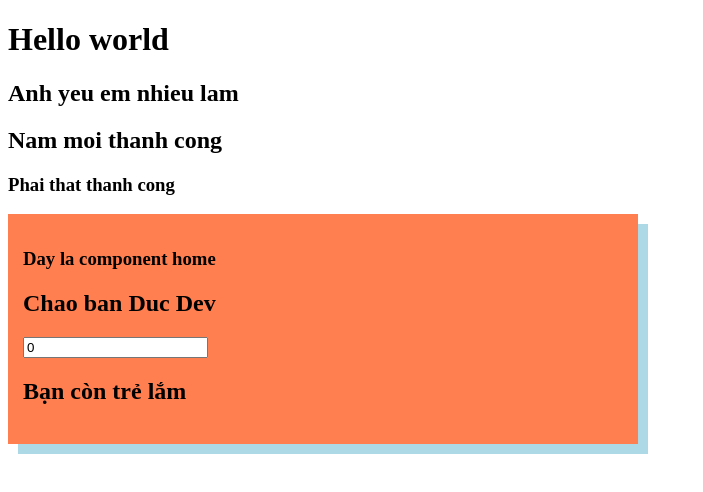
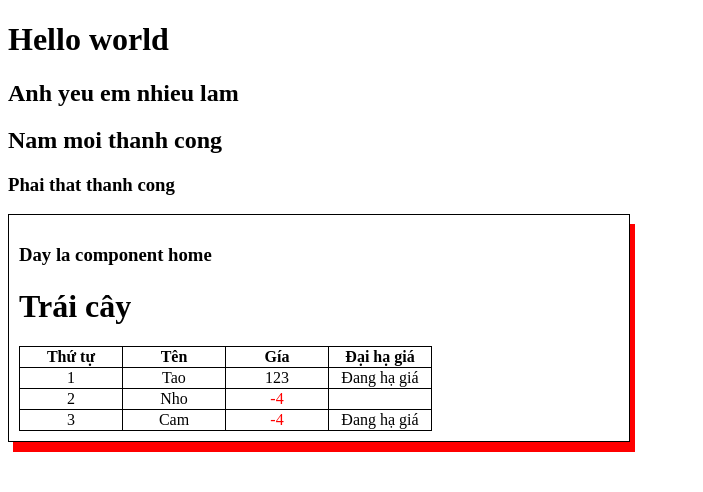
Before and after one commit to DucCoderXTND/Learn-Angular, an Angular app: page / in a window 1280 px wide. Shown: the top 492 px of the page, without its empty margins (0-703 px from the left). Built offline with nearby package versions, Linux system fonts and the light colour scheme.

Commit message:
Cách dùng *ngFor trong angular

```diff
--- a/src/app/home/home.component.css
+++ b/src/app/home/home.component.css
@@ -1,7 +1,23 @@
 .test {
+  border: 1px solid;
+  padding: 10px;
+  box-shadow: 5px 10px red;
   width: 600px;
-  height: 200px;
-  padding: 15px;
-  background-color: coral;
-  box-shadow: 10px 10px lightblue;
 }
+
+.table2,
+td,
+th {
+  border-collapse: collapse;
+  border: 1px solid black;
+}
+td,
+th {
+  min-width: 100px;
+}
+.so_am {
+  color: red;
+}
+.center {
+  text-align: center;
+}
--- a/src/app/home/home.component.html
+++ b/src/app/home/home.component.html
@@ -1,17 +1,26 @@
 <div class="test">
   <h3>Day la component home</h3>
-  <h2>Chao ban {{ name }}</h2>
-  <input type="text" [(ngModel)]="age" />
+  <h1>Trái cây</h1>
 
-  <!-- <h2 *ngIf="age > 18">Bạn quá già rồi</h2>
-  <h2 *ngIf="age <=18">Bạn còn trẻ lắm</h2> -->
-
-  <div *ngIf="age <= 18; then tre; else gia"></div>
-
-  <ng-template #tre>
-    <h2>Bạn còn trẻ lắm</h2>
-  </ng-template>
-  <ng-template #gia>
-    <h2>Bạn quá già rồi</h2>
-  </ng-template>
+  <table class="table2">
+    <tbody>
+      <tr>
+        <th>Thứ tự</th>
+        <th>Tên</th>
+        <th>Gía</th>
+        <th>Đại hạ giá</th>
+      </tr>
+      <tr *ngFor="let trai of traiCay2; let i = index" class="center">
+        <td>{{ i + 1 }}</td>
+        <td>{{ trai.ten }}</td>
+        <td>
+          <!-- ngClass khi chay no se xet cai class cua minh bang dieu kien ben trong -->
+          <span [ngClass]="{ so_am: trai.gia < 0 }">{{ trai.gia }}</span>
+        </td>
+        <td>
+          <span *ngIf="trai.haGia">Đang hạ giá</span>
+        </td>
+      </tr>
+    </tbody>
+  </table>
 </div>
--- a/src/app/home/home.component.ts
+++ b/src/app/home/home.component.ts
@@ -4,27 +4,22 @@
 @Component({
   selector: 'app-home',
   standalone: true,
-  imports: [
-    CommonModule,
-    FormsModule
-  ],
+  imports: [CommonModule, FormsModule],
   templateUrl: './home.component.html',
-  styleUrl: './home.component.css'
+  styleUrl: './home.component.css',
 })
 export class HomeComponent implements OnInit {
-
   name = 'Duc Dev';
   public age = 0;
+  public traiCay = ['Tao', 'Nho','Cam'];
+  public traiCay2 = [
+    { ten: 'Tao', gia: 123, haGia: true },
+    { ten: 'Nho', gia: -4, haGia: false },
+    { ten: 'Cam', gia: -4, haGia: true}
+  ];
 
-  constructor(){}
-  ngOnInit(): void {
-
+  constructor() {}
+  public ngOnInit(): void {
+    console.log('Trai cay = ', this.traiCay2);
   }
-
-  public resetName():void{
-    console.log('resetName');
-    this.name = '';
-  }
-
-
 }
```
